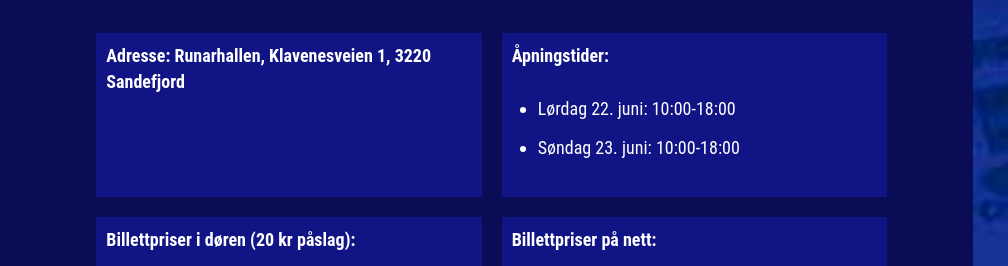
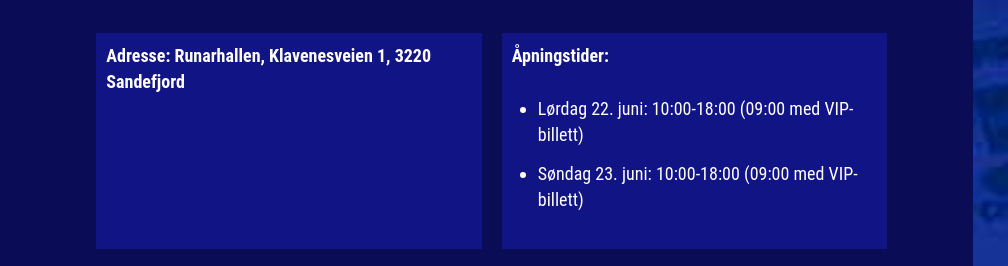
Before and after one commit to retrojorgen/rsm-next, a Gatsby site: page / in a window 1280 px wide. Shown: the part 1616-1882 px from the top of the page, 0-1008 px from the left. Built offline with nearby package versions, Linux system fonts and the light colour scheme; Gatsby itself is replaced by a stand-in of ours.

Commit message:
vip biullett

```diff
--- a/src/pages/index.js
+++ b/src/pages/index.js
@@ -57,8 +57,8 @@ const IndexPage = () => (
           <div class="block">
             <p>Åpningstider:</p>
             <ul>
-              <li>Lørdag 22. juni: 10:00-18:00</li>
-              <li>Søndag 23. juni: 10:00-18:00</li>
+              <li>Lørdag 22. juni: 10:00-18:00 (09:00 med VIP-billett)</li>
+              <li>Søndag 23. juni: 10:00-18:00 (09:00 med VIP-billett)</li>
             </ul>
           </div>
           <div class="block">
```
